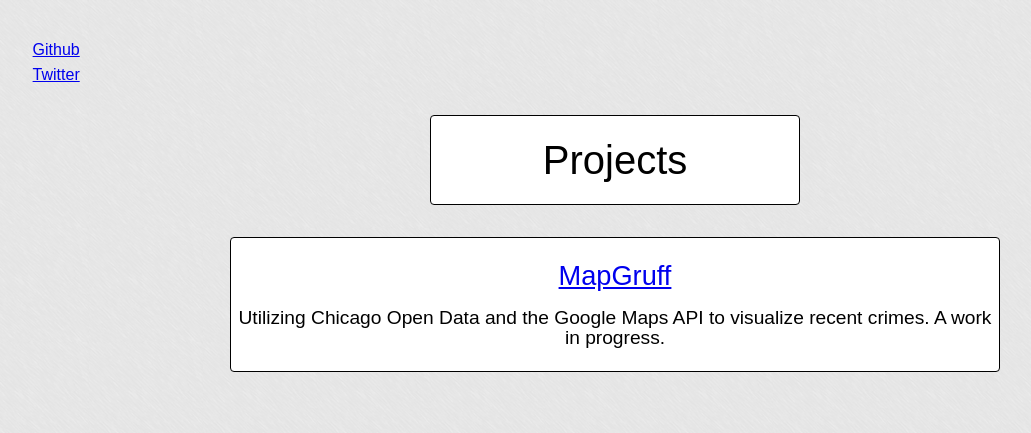
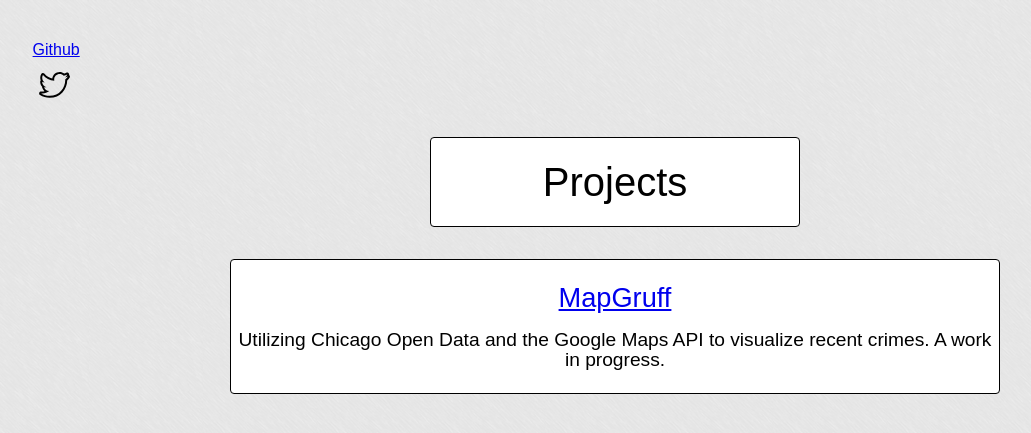
Before and after one commit to kellyaj/kellyaj.github.io, a Jekyll site: the page built from index.html, in a window 1280 px wide. Shown: the top 433 px of the page, without its empty margins (25-1056 px from the left). Built offline with Jekyll 4.4.1, drawn with Linux system fonts in a browser that asks for light colours; Markdown is read by kramdown in place of the engine named in the settings.

Commit message:
adds twitter svg

```diff
--- a/_layouts/default.html
+++ b/_layouts/default.html
@@ -17,7 +17,7 @@
 
         <div class="bio">
           <a href="http://github.com/kellyaj/">Github</a><br />
-          <a href="http://twitter.com/_akells/">Twitter</a><br />
+          <a href="http://twitter.com/_akells/"><span class="icon-twitter"></span></a><br />
         </div>
         <div class="container">
           <div class="site">
--- a/css/main.css
+++ b/css/main.css
@@ -111,3 +111,13 @@
 .project-item h2 {
   padding: 0 0 0.7em 0;
 }
+
+.icon-twitter {
+  background-repeat: no-repeat;
+  background-image: url('../assets/images/twitter.svg');
+  background-size: 35px 35px;
+  display: inline-block;
+  margin: 0 0 0 0.3em;
+  height: 35px;
+  width: 35px;
+}
```
Also changed, not shown: assets/images/twitter.svg (added).
